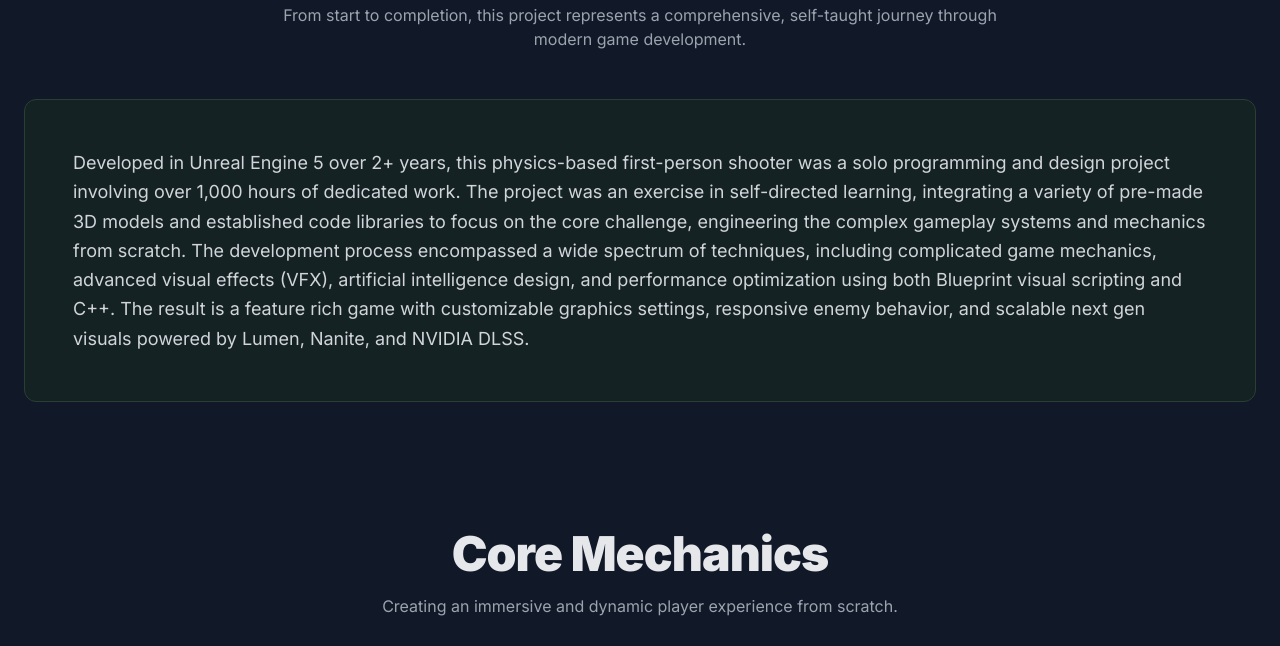
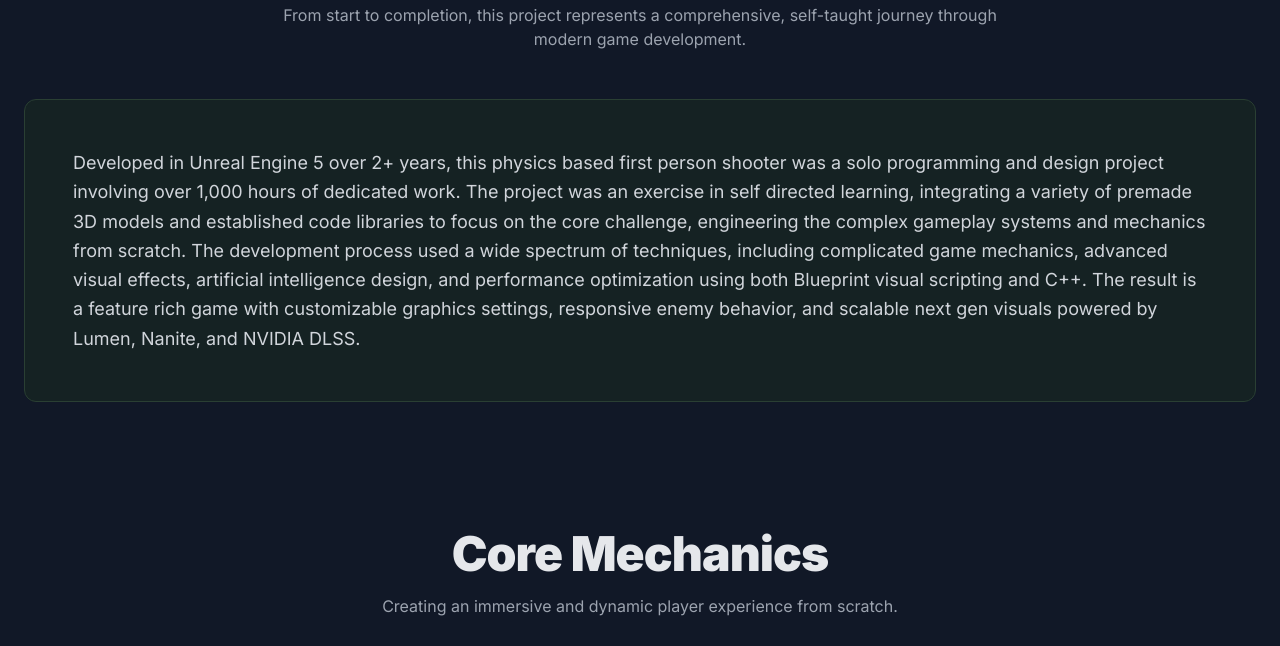
Before and after one commit to jonathanfranklinca/jonathanfranklinca.github.io, a plain HTML site: page index.html in a window 1280 px wide. Shown: the part 1017-1663 px from the top of the page. Drawn offline with nearby package versions, Linux system fonts and the light colour scheme.

Commit message:
Update index.html

```diff
--- a/index.html
+++ b/index.html
@@ -186,7 +186,7 @@
             </div>
             <div class="glass-card rounded-xl p-8 md:p-12">
                 <p class="text-lg leading-relaxed text-gray-300">
-                    Developed in Unreal Engine 5 over 2+ years, this physics-based first-person shooter was a solo programming and design project involving over 1,000 hours of dedicated work. The project was an exercise in self-directed learning, integrating a variety of pre-made 3D models and established code libraries to focus on the core challenge, engineering the complex gameplay systems and mechanics from scratch. The development process encompassed a wide spectrum of techniques, including complicated game mechanics, advanced visual effects (VFX), artificial intelligence design, and performance optimization using both Blueprint visual scripting and C++. The result is a feature rich game with customizable graphics settings, responsive enemy behavior, and scalable next gen visuals powered by Lumen, Nanite, and NVIDIA DLSS.
+                    Developed in Unreal Engine 5 over 2+ years, this physics based first person shooter was a solo programming and design project involving over 1,000 hours of dedicated work. The project was an exercise in self directed learning, integrating a variety of premade 3D models and established code libraries to focus on the core challenge, engineering the complex gameplay systems and mechanics from scratch. The development process used a wide spectrum of techniques, including complicated game mechanics, advanced visual effects, artificial intelligence design, and performance optimization using both Blueprint visual scripting and C++. The result is a feature rich game with customizable graphics settings, responsive enemy behavior, and scalable next gen visuals powered by Lumen, Nanite, and NVIDIA DLSS.
                 </p>
             </div>
         </section>
```
